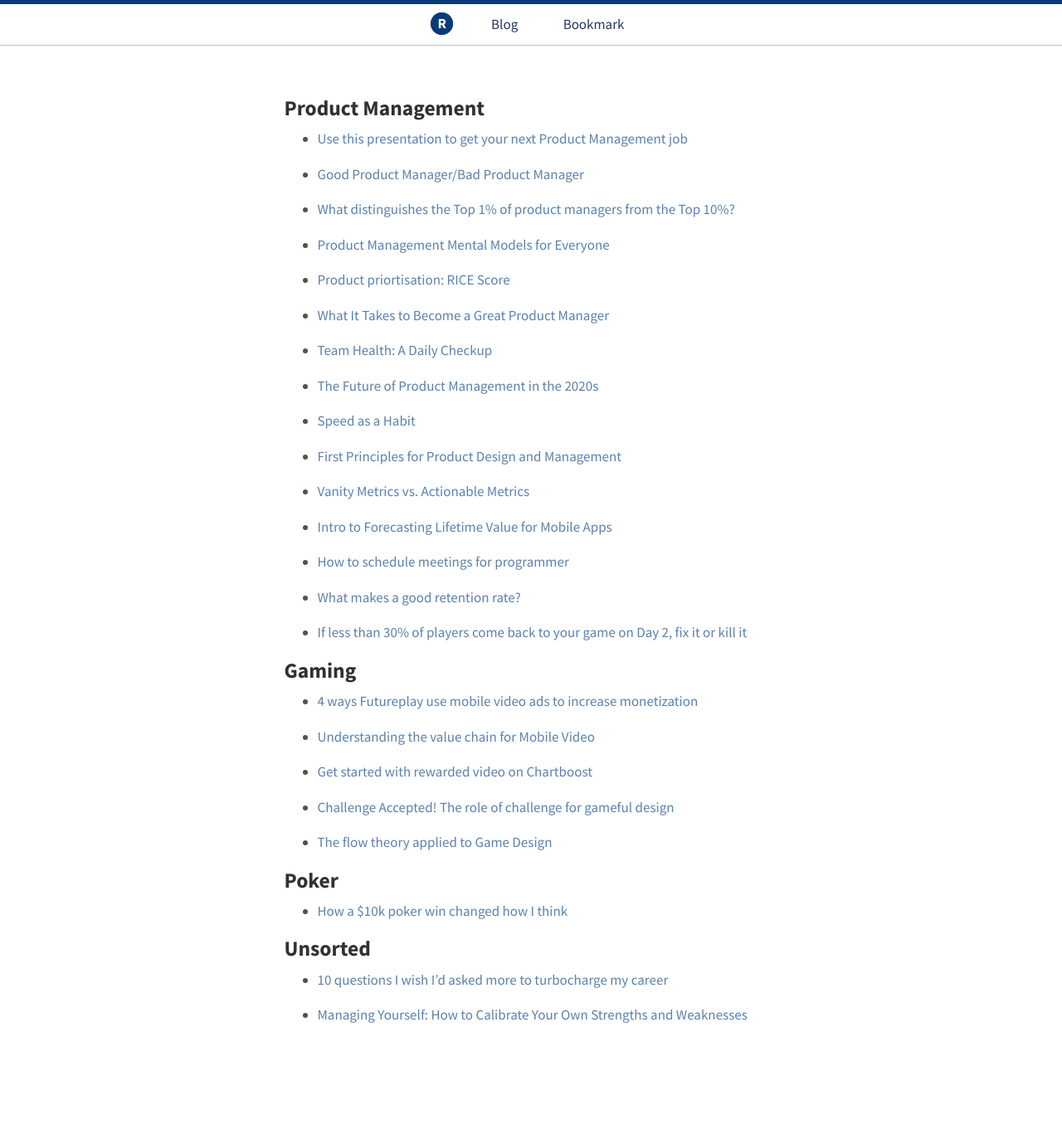
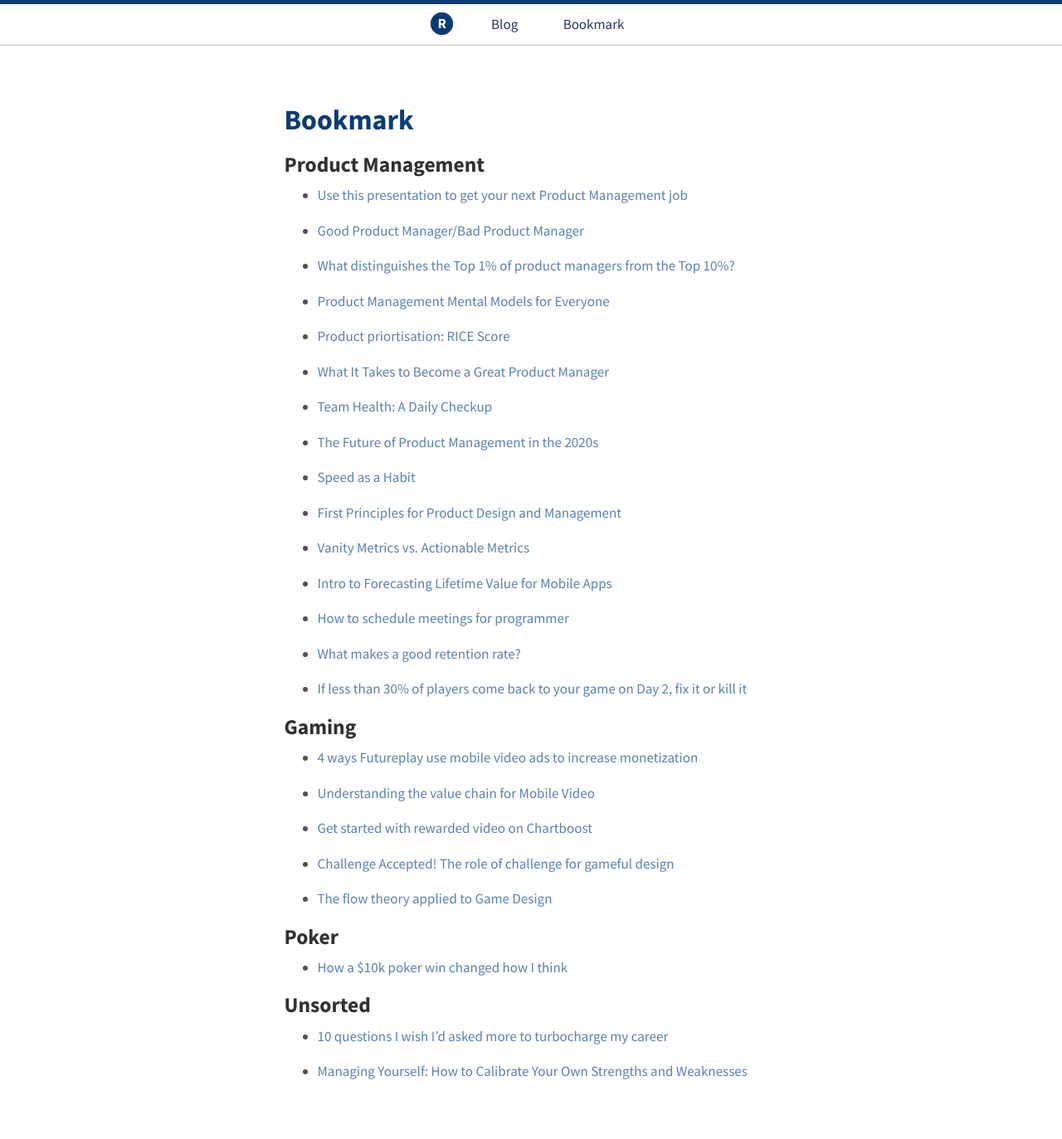
Before and after one commit to rohitgupta61/myblog, a Jekyll site: the page built from bookmark.md, in a window 1280 px wide. Shown: the whole page at 83% size. Built offline with Jekyll 4.4.1, drawn with Linux system fonts in a browser that asks for light colours; before the commit the page ends 1305 px from its top, so only the background shows below that.

Commit message:
Update bookmark.md

```diff
--- a/bookmark.md
+++ b/bookmark.md
@@ -1,10 +1,7 @@
 ---
-layout: post
-truncated_preview: true
-excerpt_separator: <!--more-->
+layout: page
+title: Bookmark
 ---
-
-<!--more-->
 
 
 ## Product Management
```
